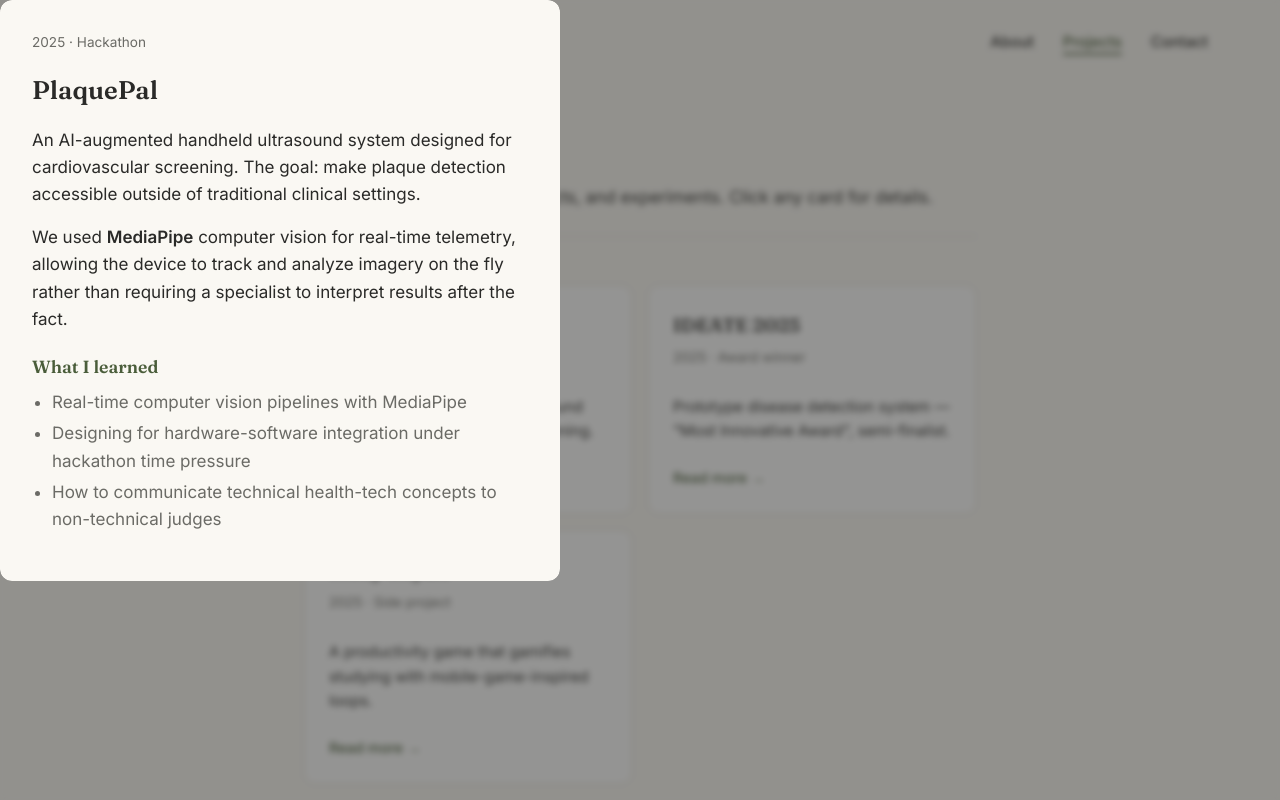
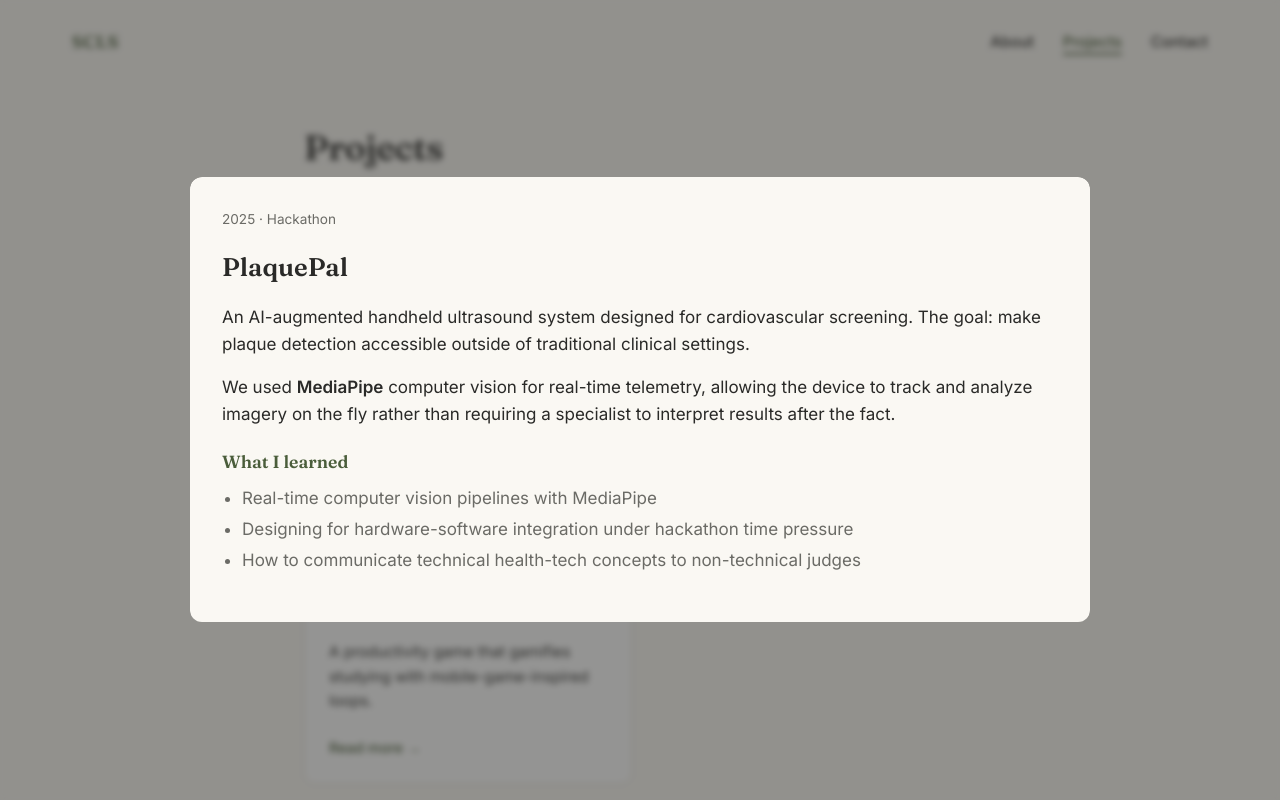
Before and after one commit to Luigi-Simon/luigi-simon.github.io, a plain HTML site: page projects.html in a window 1280 px wide. Both pictures are taken after a click on the button 468 px from the left and 399 px from the top of the page. Shown: the top 800 px of the page. Drawn offline with Linux system fonts and the light colour scheme.

Commit message:
Fixed projects page

```diff
--- a/style.css
+++ b/style.css
@@ -469,8 +469,14 @@ main {
   border: none;
   padding: 0;
   background: transparent;
-  max-width: min(560px, 92vw);
-  width: 100%;
+
+  /* FIXED: Added margin auto to guarantee dead-center alignment */
+  margin: auto;
+
+  /* FIXED: Made the modal large (up to 900px wide) */
+  width: 90vw;
+  max-width: 900px;
+
   max-height: 85vh;
   border-radius: 12px;
   color: var(--text);
```
